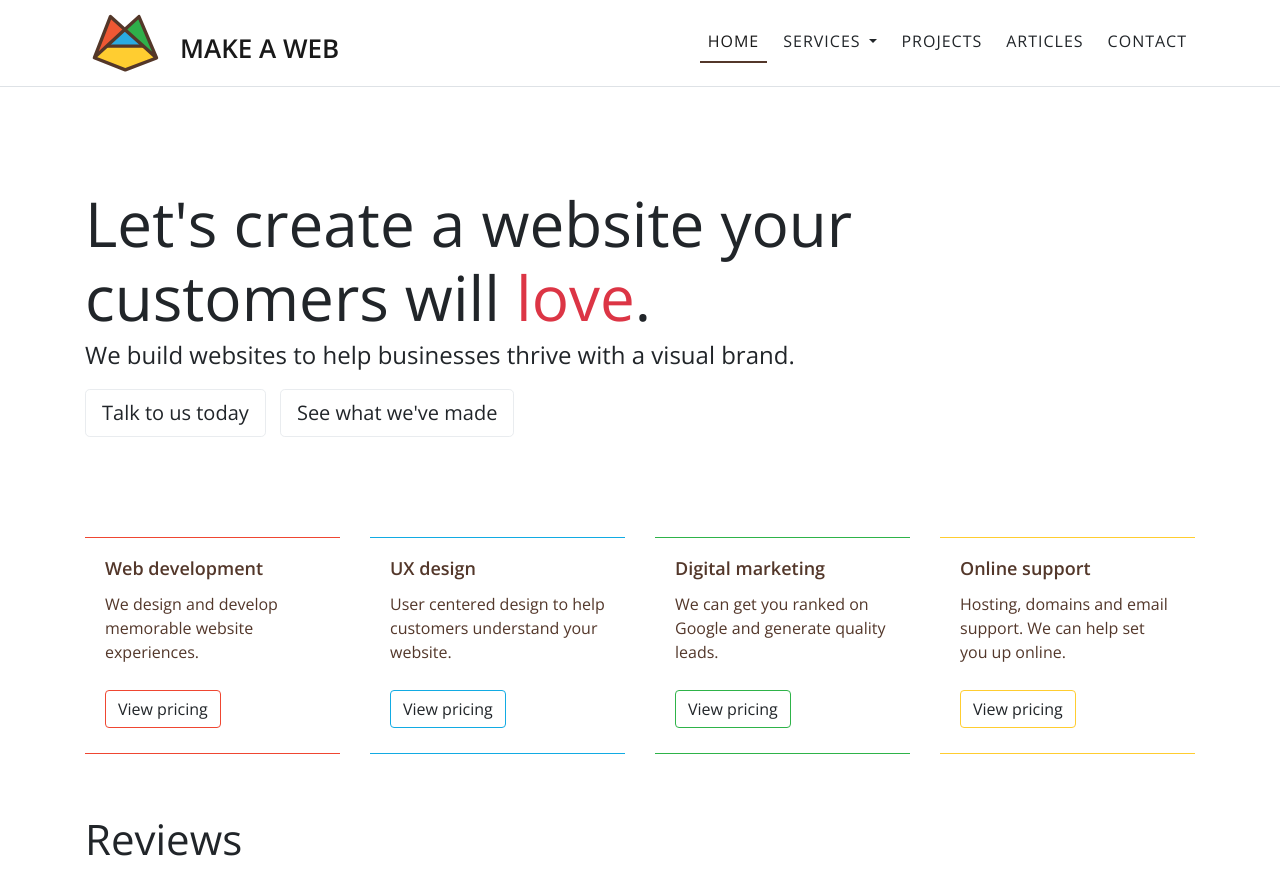
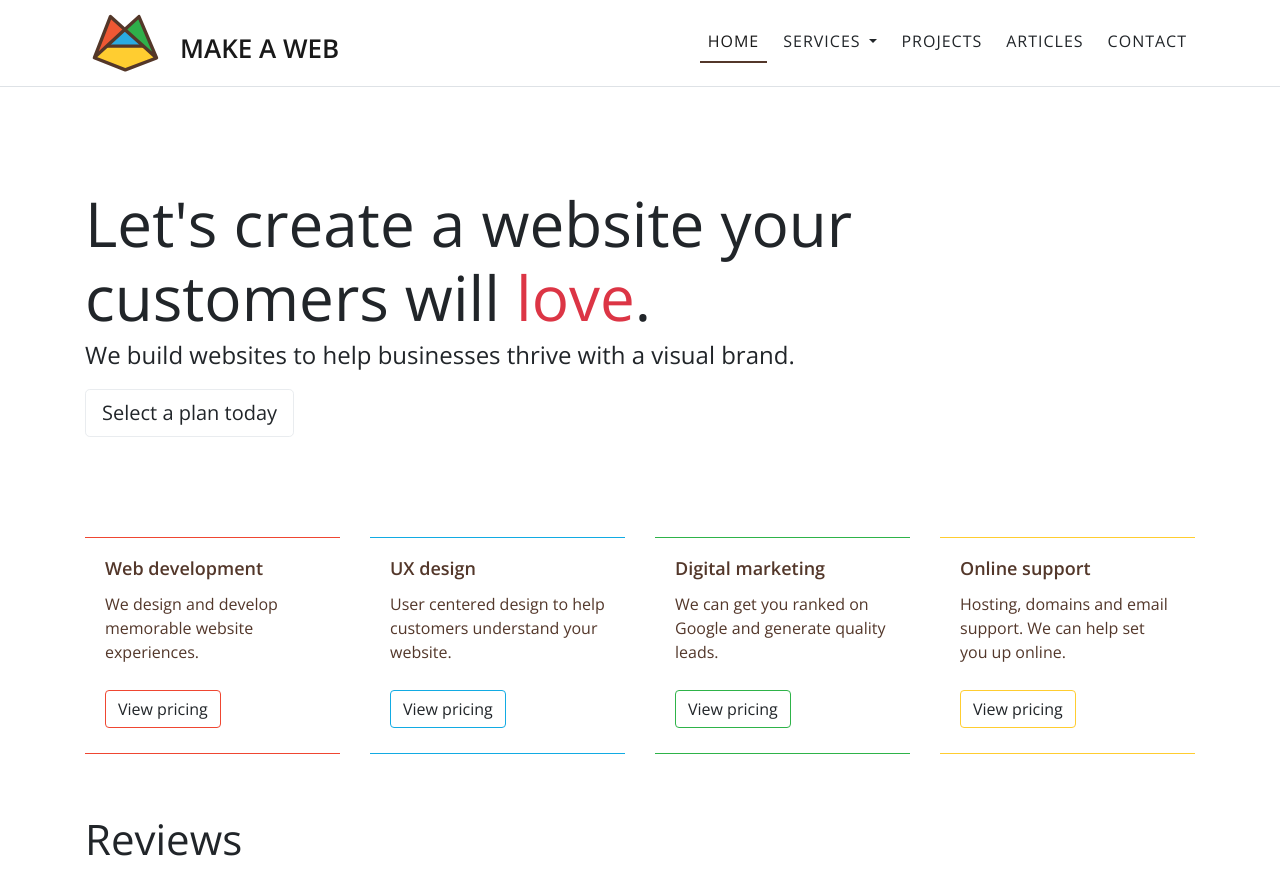
Before and after one commit to makeaweb/maw, a Jekyll site: the page built from index.md, in a window 1280 px wide and 900 px high. Shown: the top 895 px of the window. Built offline with Jekyll 4.4.1, drawn with Linux system fonts in a browser that asks for light colours; nearby versions of some CDN libraries; comment, search, counter and statistics services are not loaded.

Commit message:
Updated homepage and contact page

```diff
--- a/_layouts/home.html
+++ b/_layouts/home.html
@@ -8,8 +8,7 @@ layout: default
             <div class="jumbotron p-0 maw-jumbotron-margin">
               <h1 class="display-3">Let's create a website your customers will <span class="text-danger">love</span>.</h1>
               <p class="lead">We build websites to help businesses thrive with a visual brand.</p>
-              <a class="btn text-dark btn-outline-light btn-lg no-anchor-styles mr-2 mb-2 mb-md-0" href="{{ site.url }}/contact">Talk to us today</a>
-              <a class="btn text-dark btn-outline-light btn-lg no-anchor-styles" href="{{ site.url }}/projects">See what we've made</a>
+              <a class="btn text-dark btn-outline-light btn-lg no-anchor-styles mr-2 mb-2 mb-md-0" href="{{ site.url }}/services/website-development">Select a plan today</a>
             </div>
         </div>
       </div>
--- a/contact.html
+++ b/contact.html
@@ -18,7 +18,7 @@ in_navigation: true
                         <div class="col-12">
                             <div class="form-group">
                                 <label class="fw-700" for="mce-NAME">What is your name? <span class="text-danger">*</span></label>
-                                <input type="text" value="" name="NAME" class="form-control" id="mce-NAME" autofocus required>
+                                <input type="text" value="" name="NAME" class="form-control" id="mce-NAME" required>
                             </div>
                         </div>
                     </div>
```
Also changed, not shown: 3 other files.
